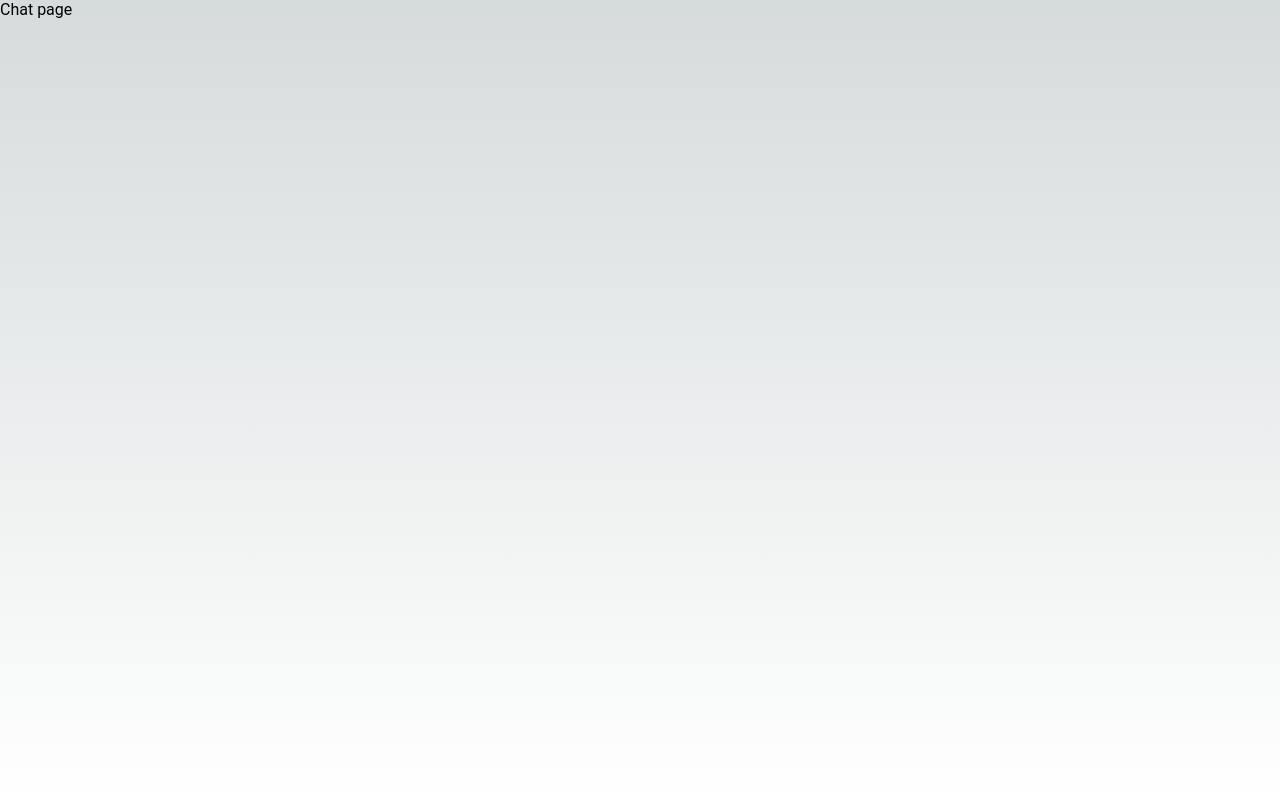
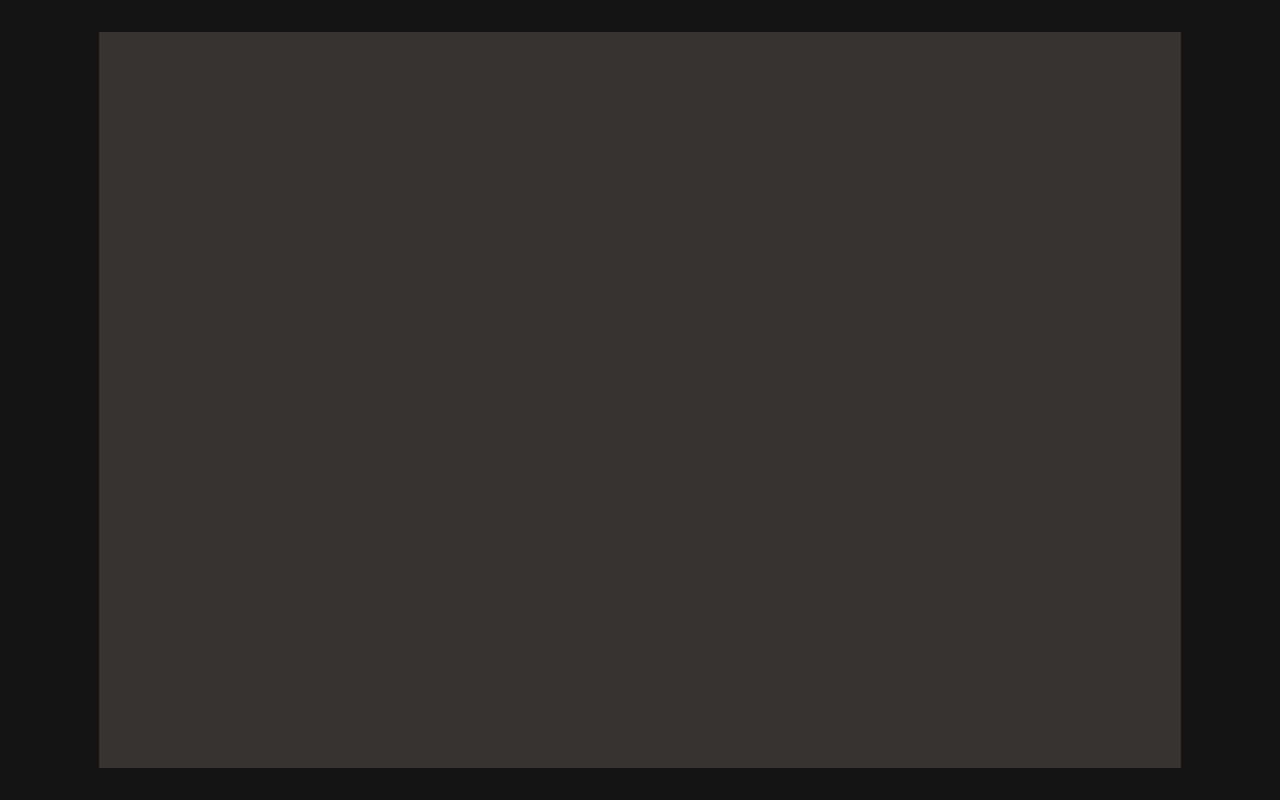
Before and after one commit to JulioPampuch/discord-chat, a Next.js app: page /chat in a window 1280 px wide. Built offline with nearby package versions, Linux system fonts and the light colour scheme.

Commit message:
created chat components

```diff
--- a/GlobalStyle.js
+++ b/GlobalStyle.js
@@ -1,3 +1,6 @@
+import appConfig from "/config.json"
+
+
 const GlobalStyles = () => {
   return (
     <style global jsx>{`
@@ -6,6 +9,7 @@ const GlobalStyles = () => {
           padding: 0;
           box-sizing: border-box;
           list-style: none;
+          background: ${appConfig.theme.colors.neutrals['900']};
         }
         body {
           font-family: 'Roboto', arial;
--- a/pages/chat.js
+++ b/pages/chat.js
@@ -1,5 +1,12 @@
-export default function ChatPage () {
+import styled from "styled-components";
+import ChatBox from "../src/components/ChatBox/chatBox";
+
+export default function ChatPage() {
   return (
-    <div>Chat page </div>
+    <ChatBox>
+
+    </ChatBox>
   )
+
+
 }
--- /dev/null
+++ b/src/components/ChatBox/chatBox.js
@@ -0,0 +1,24 @@
+import styled from "styled-components"
+import appConfig from "../../../config.json"
+import ChatHeader from "../ChatHeader/chatHeader"
+
+const ChatBox = () => {
+  return (
+    <StyledBackground>
+      <ChatHeader />
+    </StyledBackground>
+  )
+
+}
+
+const StyledBackground = styled.section`
+  background-color: ${appConfig.theme.colors.neutrals['600']};
+
+  display: flex;
+  align-items: center;
+  justify-content: center;
+
+  margin: 32px 99px;
+`
+
+export default ChatBox
--- /dev/null
+++ b/src/components/ChatHeader/chatHeader.js
@@ -0,0 +1,12 @@
+const ChatHeader = (props) => {
+  return (
+    <div>
+      <p>{props.text1}</p>
+      <p>{props.text2}</p>
+    </div>
+  )
+}
+
+
+
+export default ChatHeader
```
